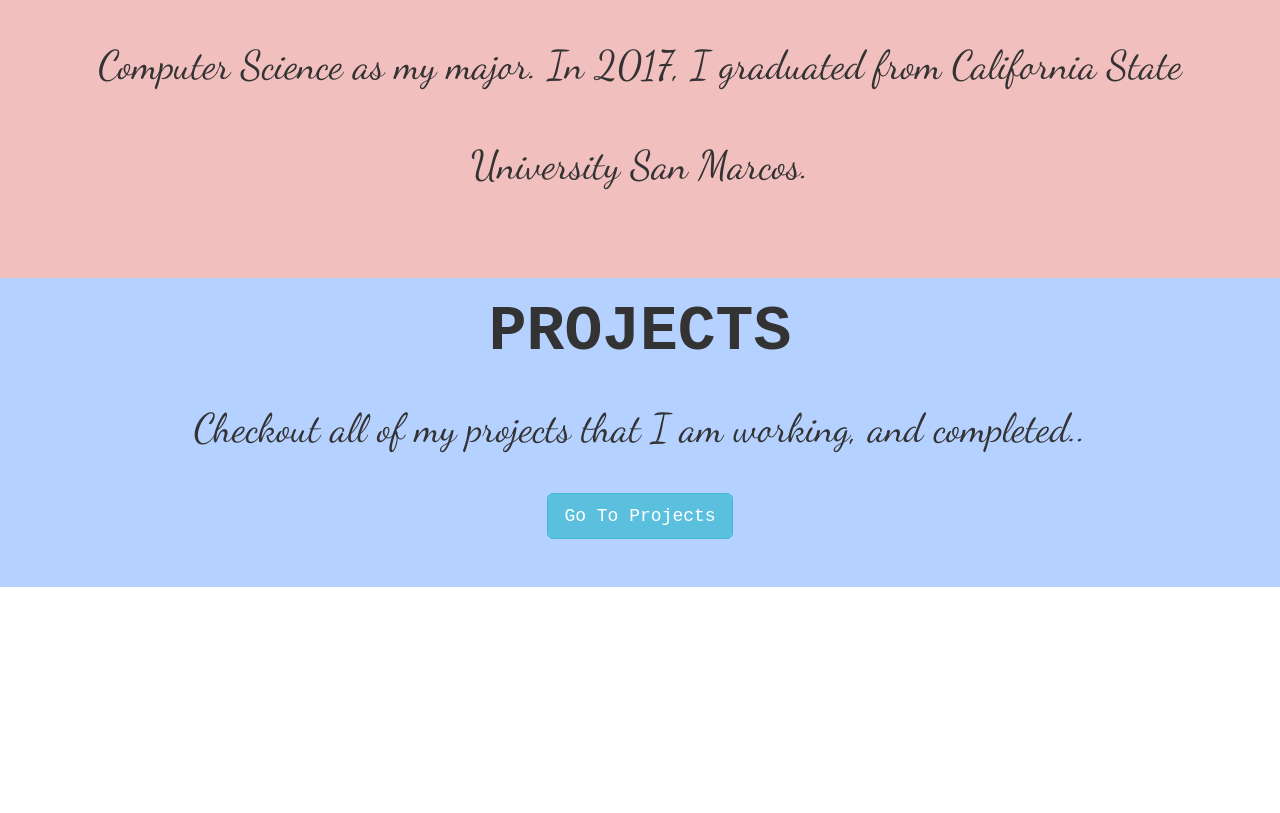
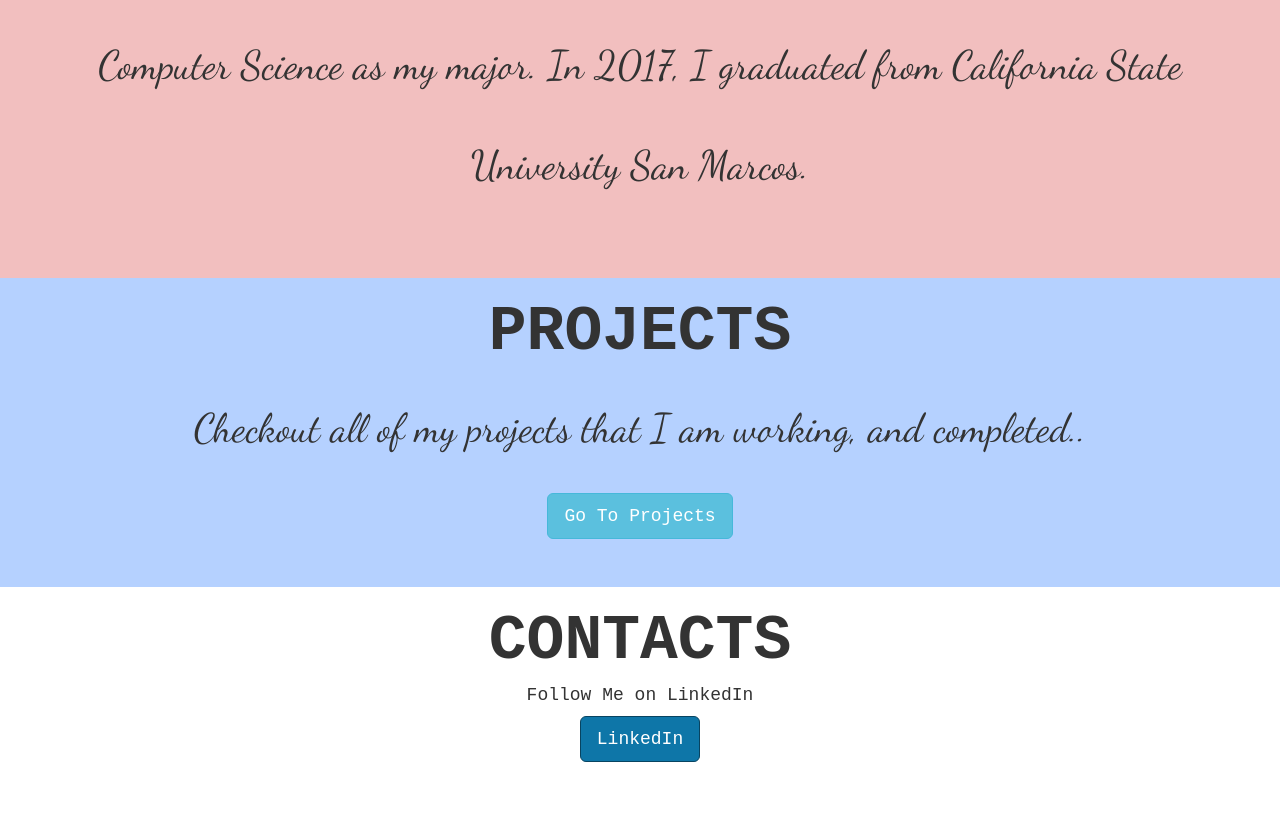
Before and after one commit to gillHarjinder/Portfolio_Upgrade, a plain HTML site: page index.html in a window 1280 px wide. Shown: the part 1362-2175 px from the top of the page. Before the commit the page ends 1979 px from the top, so only its background shows below. Drawn offline with nearby package versions, Linux system fonts and the light colour scheme.

Commit message:
website update complete

```diff
--- a/index.html
+++ b/index.html
@@ -57,7 +57,7 @@
   						<h2 class="card-text"> &#60 Harjinder Singh Gill &#62 </h2>
     					<p class="card-text">I like to Program, and Design things.</p>
   					</div>
-  					<a href="/resources/documents/Resume_HarjinderGill.pdf" download><button type="button" class="btn btn-info btn-lg">Download Resume</button>
+  					<a href="resources/documents/Resume_HarjinderGill.pdf" download><button type="button" class="btn btn-info btn-lg">Download Resume</button>
   					</a>
 				</div> <!--end Intro-->
       		</div>
@@ -92,5 +92,19 @@
   	</div>
 
 
+  	<div id="contactMe">
+  		<div class="jumbotron">
+      		<div class="container">
+        		<div class="card">
+        			<h1>Contacts</h1>
+  					<div class="card-block">
+    					<h4 class="card-title">Follow Me on LinkedIn</h4>
+    					<a href="#" title="LinkedIn" class="btn btn-linkedin btn-lg"><i class="fa fa-linkedin fa-fw"></i> LinkedIn</a>
+  					</div>
+				</div>
+      		</div>
+    	</div>
+  	</div>
+
 </body>
 </html>
--- a/resources/css/style.css
+++ b/resources/css/style.css
@@ -73,6 +73,12 @@ html{
 #goToProjects .jumbotron{
 	padding-top: 0;
 	background-color: #b5d1ff;
+	margin-bottom: 0;
+}
+
+#contactMe .jumbotron{
+	padding-top: 0;
+	background-color: #ffffff;
 }
 
 .card-img-1{
@@ -99,6 +105,25 @@ p.cursive-text{
 	font-family: 'Dancing Script', cursive;
 	font-size: 4rem;
 	line-height: 250%;
+}
+
+
+.btn-linkedin {
+	background: #0E76A8;
+	border-radius: 1;
+	color: #fff;
+	border-width: 1px;
+	border-style: solid;
+	border-color: #084461;
+}
+
+.btn-linkedin:link, .btn-linkedin:visited {
+	color: #fff;
+}
+
+.btn-linkedin:active, .btn-linkedin:hover {
+	background: #084461;
+	color: #fff;
 }
 
 /*for small screens*/
```
